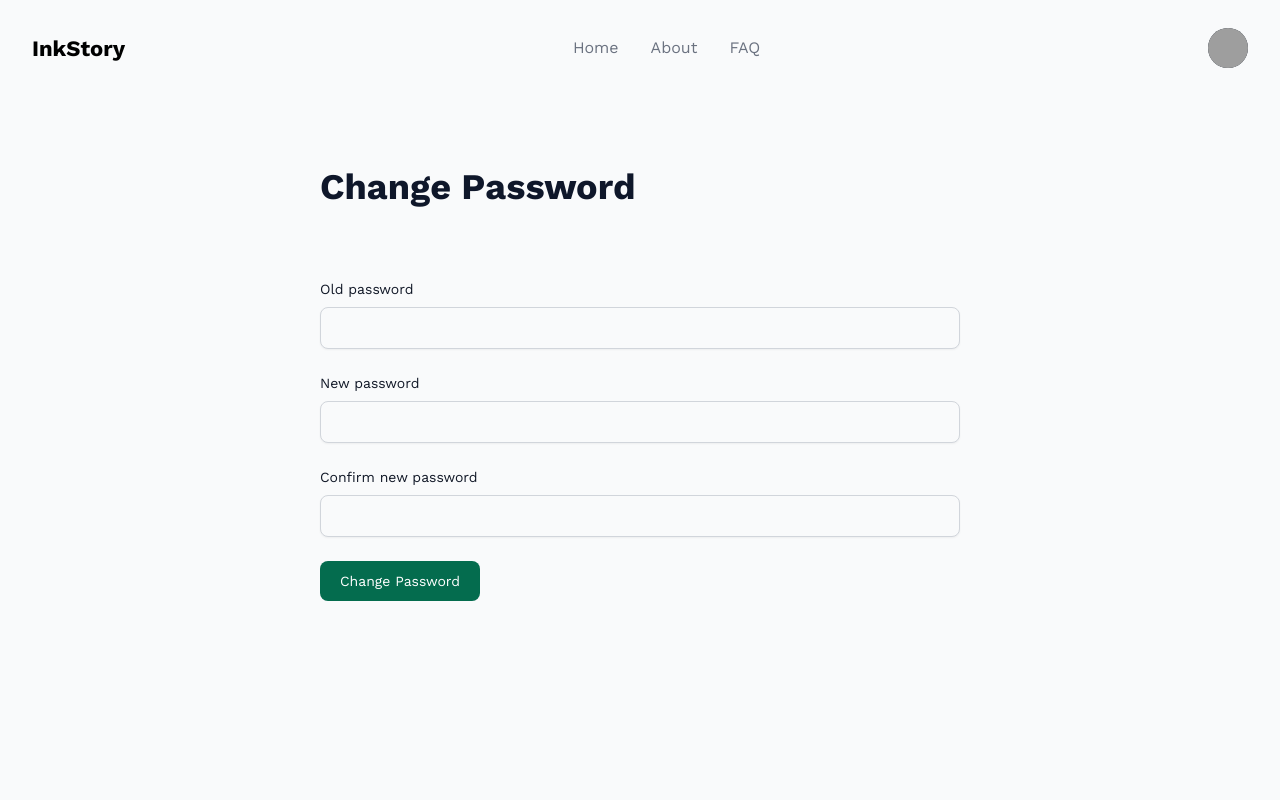
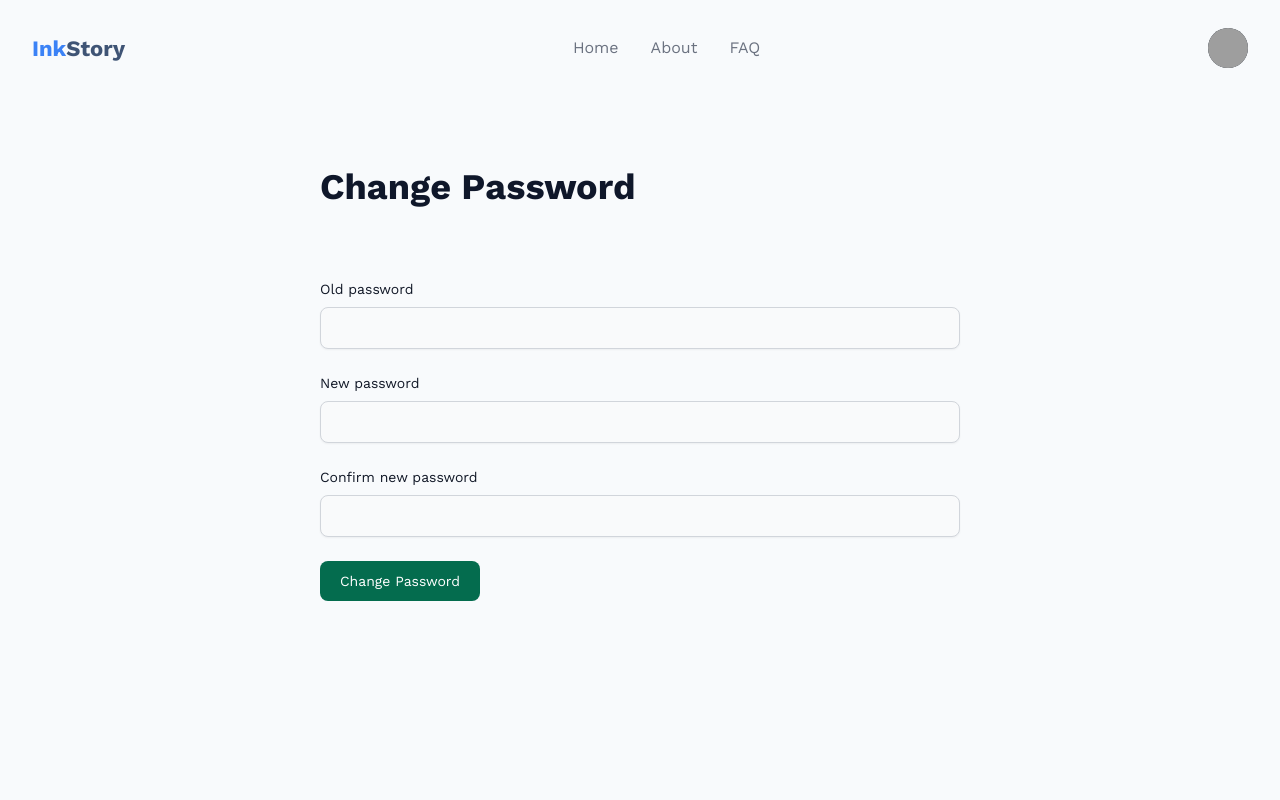
Before and after one commit to n4ff4h/inkstory-django, a Django app: page /accounts/password/ in a window 1280 px wide. Run offline with Django 4.2, Linux system fonts and the light colour scheme; the visitor is signed in with stand-in values (Sample User, id 1); some libraries are stand-ins or nearby versions; grey boxes are pictures that could not be loaded.

Commit message:
refactor: Change brand color in navbar

```diff
--- a/static/src/output.css
+++ b/static/src/output.css
@@ -1658,14 +1658,19 @@ h1,
   border-color: rgb(28 100 242 / var(--tw-border-opacity));
 }
 
+.bg-light{
+  --tw-bg-opacity: 1;
+  background-color: rgb(248 250 252 / var(--tw-bg-opacity));
+}
+
+.bg-gray-800{
+  --tw-bg-opacity: 1;
+  background-color: rgb(31 41 55 / var(--tw-bg-opacity));
+}
+
 .bg-gray-50{
   --tw-bg-opacity: 1;
   background-color: rgb(249 250 251 / var(--tw-bg-opacity));
-}
-
-.bg-gray-800{
-  --tw-bg-opacity: 1;
-  background-color: rgb(31 41 55 / var(--tw-bg-opacity));
 }
 
 .bg-gray-200{
@@ -1954,6 +1959,16 @@ h1,
   letter-spacing: -0.025em;
 }
 
+.text-\[\#3F5475\]{
+  --tw-text-opacity: 1;
+  color: rgb(63 84 117 / var(--tw-text-opacity));
+}
+
+.text-brand{
+  --tw-text-opacity: 1;
+  color: rgb(59 130 246 / var(--tw-text-opacity));
+}
+
 .text-gray-900{
   --tw-text-opacity: 1;
   color: rgb(17 24 39 / var(--tw-text-opacity));
@@ -1967,11 +1982,6 @@ h1,
 .text-gray-700{
   --tw-text-opacity: 1;
   color: rgb(55 65 81 / var(--tw-text-opacity));
-}
-
-.text-brand{
-  --tw-text-opacity: 1;
-  color: rgb(59 130 246 / var(--tw-text-opacity));
 }
 
 .text-white{
--- a/templates/base.html
+++ b/templates/base.html
@@ -30,7 +30,7 @@
   </style>
 </head>
 
-<body class="bg-gray-50">
+<body class="bg-light">
   <div class="flex flex-col min-h-screen">
     <header>
       <!-- Navbar -->
--- a/templates/navbar.html
+++ b/templates/navbar.html
@@ -2,7 +2,9 @@
   <div class="container flex flex-wrap justify-between items-center mx-auto">
     <!-- Brand -->
     <a href="{% url 'home' %}" class="flex items-center">
-      <span class="self-center text-[22px] font-bold font-rozha-one whitespace-nowrap">InkStory</span>
+      <span class="self-center text-[22px] font-bold text-[#3F5475] whitespace-nowrap">
+        <span class="text-brand">Ink</span>Story
+      </span>
     </a>
 
     <!--
```
